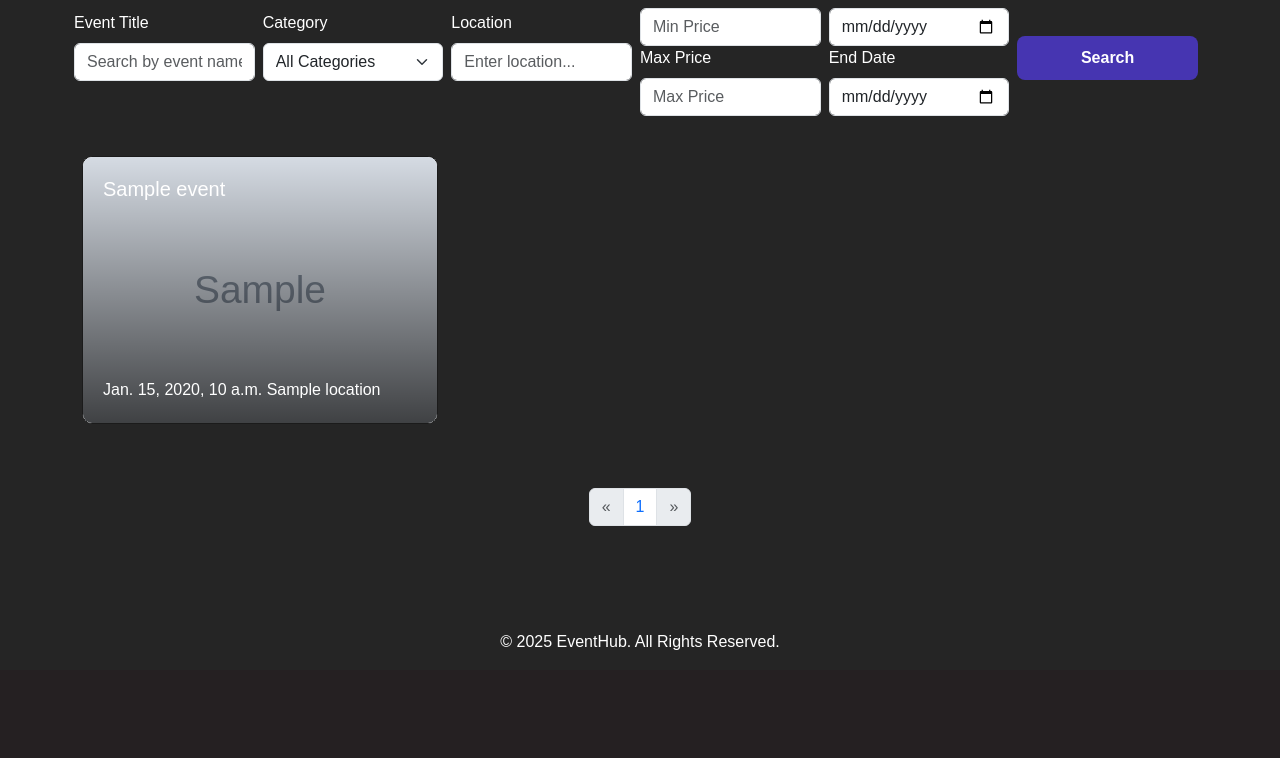
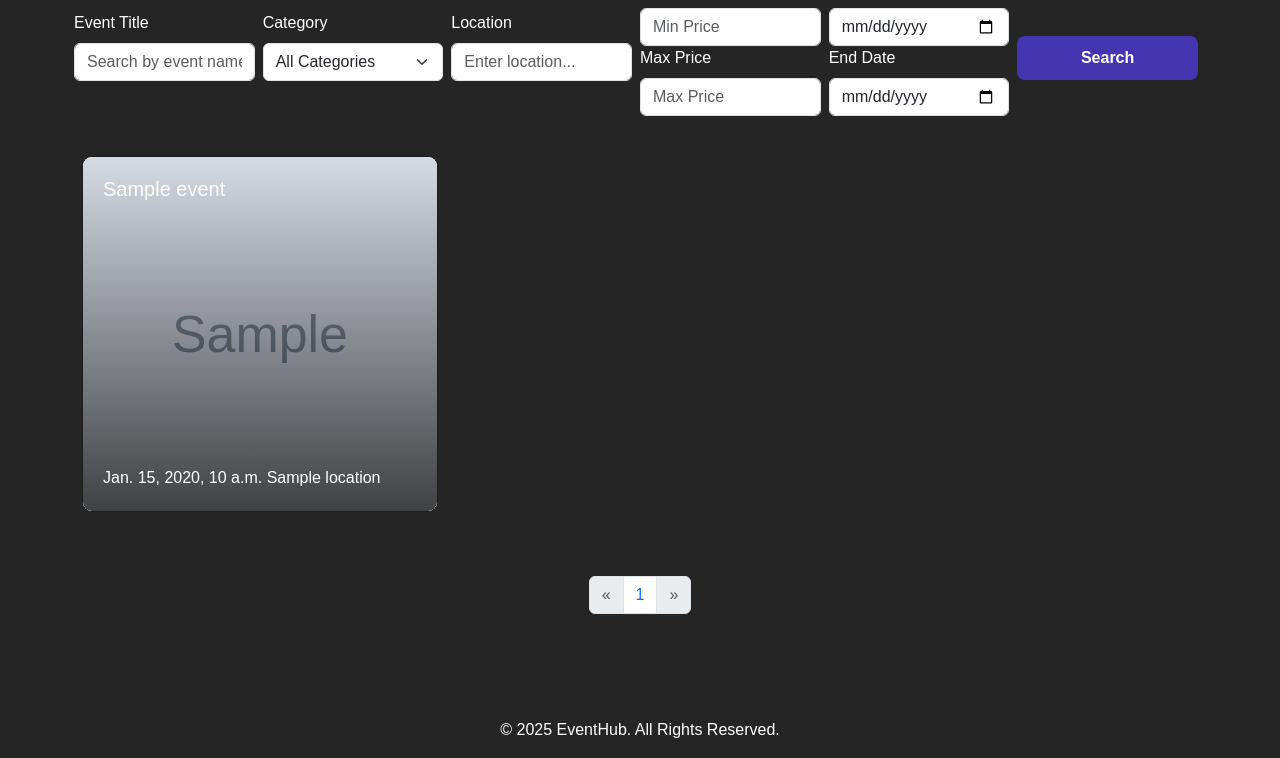
Before and after one commit to NeginJahedi/Eventhub, a Django app: template events/templates/events/index.html in a window 1280 px wide. Shown: the part 792-1550 px from the top of the page. Before the commit the page ends 1442 px from the top, so only its background shows below. Run offline with Django 3.2, Linux system fonts and the light colour scheme; the template is opened without the code that fills it: most values are stand-ins (such as "Sample title", 1, 10 or a date in 2020); grey boxes marked "Sample" are stand-in pictures.

Commit message:
tiny style edits

```diff
--- a/events/static/events/styles/styles.css
+++ b/events/static/events/styles/styles.css
@@ -226,6 +226,7 @@ footer p {
 }
 
 .event-card img {
+  aspect-ratio: 1/1 !important;
   width: 100%;
   height: auto;
   display: block;
--- a/events/static/events/styles/styles.scss
+++ b/events/static/events/styles/styles.scss
@@ -261,6 +261,7 @@ footer {
   overflow: hidden;
 }
 .event-card img {
+  aspect-ratio: 1/1 !important;
   width: 100%;
   height: auto;
   display: block;
```
Also changed, not shown: 1 other file.
